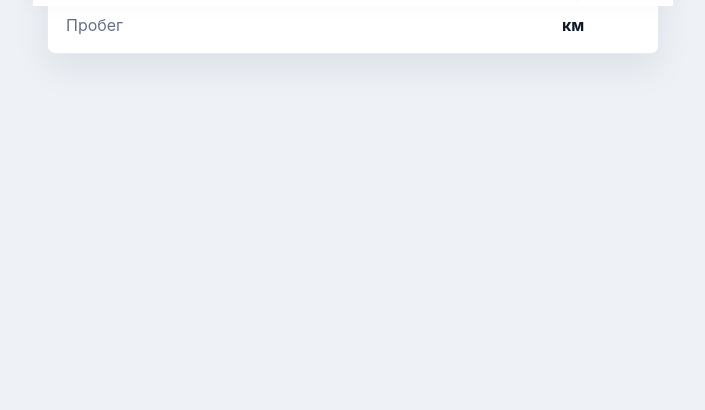
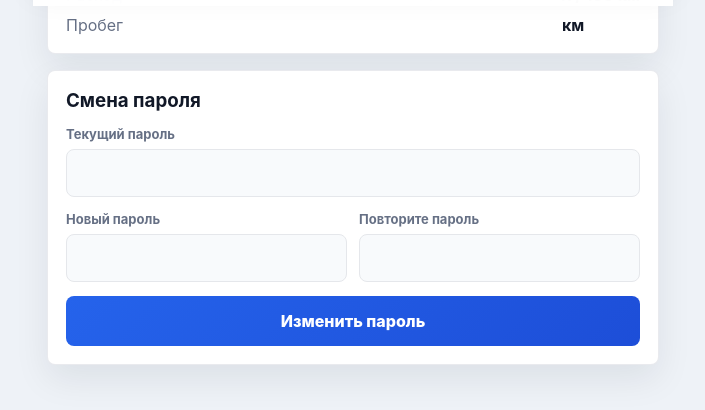
Before and after one commit to mrzamay/ocr-fuel-tracker, a Vue app in the folder frontend/: page /vehicles in a window 1280 px wide. Shown: the part 794-1204 px from the top of the page, without its empty margins (287-992 px from the left). Before the commit the page ends 944 px from the top, so only its background shows below. Built offline with nearby package versions, Linux system fonts and the light colour scheme; no server answers; sample sign-in values are in the browser's storage.

Commit message:
Добавить смену пароля

```diff
--- a/frontend/src/views/Vehicles.vue
+++ b/frontend/src/views/Vehicles.vue
@@ -5,7 +5,10 @@ import { deleteOfflineAction, enqueueOfflineAction, getOfflineAction, getOffline
 
 const vehicles = ref([])
 const isLoading = ref(false)
+const isPasswordLoading = ref(false)
 const errorMessage = ref('')
+const passwordMessage = ref('')
+const passwordError = ref('')
 const theme = ref(localStorage.getItem('theme') || 'system')
 
 const form = ref({
@@ -16,6 +19,12 @@ const form = ref({
   fuel_type: 'АИ-95',
   current_odometer_km: '',
   is_default: false
+})
+
+const passwordForm = ref({
+  current_password: '',
+  password: '',
+  password_confirmation: ''
 })
 
 const fuelTypes = ['АИ-92', 'АИ-95', 'АИ-98', 'АИ-100', 'ДТ', 'Газ']
@@ -139,6 +148,39 @@ const saveTheme = () => {
   document.documentElement.dataset.theme = theme.value
 }
 
+const resetPasswordForm = () => {
+  passwordForm.value = {
+    current_password: '',
+    password: '',
+    password_confirmation: ''
+  }
+}
+
+const changePassword = async () => {
+  passwordError.value = ''
+  passwordMessage.value = ''
+
+  if (passwordForm.value.password !== passwordForm.value.password_confirmation) {
+    passwordError.value = 'Новый пароль и повтор пароля не совпадают.'
+    return
+  }
+
+  isPasswordLoading.value = true
+
+  try {
+    const { data } = await api.put('/password', passwordForm.value)
+    passwordMessage.value = data.message || 'Пароль успешно изменён.'
+    resetPasswordForm()
+  } catch (error) {
+    const errors = error.response?.data?.errors
+    passwordError.value = errors
+      ? Object.values(errors).flat()[0]
+      : (error.response?.data?.message || 'Не получилось изменить пароль.')
+  } finally {
+    isPasswordLoading.value = false
+  }
+}
+
 onMounted(async () => {
   await fetchVehicles()
   saveTheme()
@@ -215,6 +257,29 @@ onMounted(async () => {
         <span>Пробег</span><strong>км</strong>
       </div>
     </div>
+
+    <form class="card password-card" @submit.prevent="changePassword">
+      <h3>Смена пароля</h3>
+      <div class="field">
+        <label>Текущий пароль</label>
+        <input v-model="passwordForm.current_password" type="password" autocomplete="current-password" required />
+      </div>
+      <div class="form-grid">
+        <div class="field">
+          <label>Новый пароль</label>
+          <input v-model="passwordForm.password" type="password" autocomplete="new-password" minlength="8" required />
+        </div>
+        <div class="field">
+          <label>Повторите пароль</label>
+          <input v-model="passwordForm.password_confirmation" type="password" autocomplete="new-password" minlength="8" required />
+        </div>
+      </div>
+      <p v-if="passwordError" class="form-error">{{ passwordError }}</p>
+      <p v-if="passwordMessage" class="form-success">{{ passwordMessage }}</p>
+      <button class="btn-primary" type="submit" :disabled="isPasswordLoading">
+        {{ isPasswordLoading ? 'Меняем пароль...' : 'Изменить пароль' }}
+      </button>
+    </form>
   </section>
 </template>
 
@@ -225,13 +290,15 @@ onMounted(async () => {
 }
 
 .vehicle-form,
-.settings-card {
+.settings-card,
+.password-card {
   display: grid;
   gap: 14px;
 }
 
 .vehicle-form h3,
 .settings-card h3,
+.password-card h3,
 .vehicle-card h3 {
   margin: 0;
 }
@@ -321,4 +388,13 @@ onMounted(async () => {
   background: var(--danger-bg);
   font-weight: 700;
 }
+
+.form-success {
+  margin: 0;
+  padding: 12px;
+  border-radius: var(--radius);
+  color: var(--success-ink);
+  background: var(--success-bg);
+  font-weight: 700;
+}
 </style>
```
Also changed, not shown: 2 other files (tests, documents, lock files or other folders).
